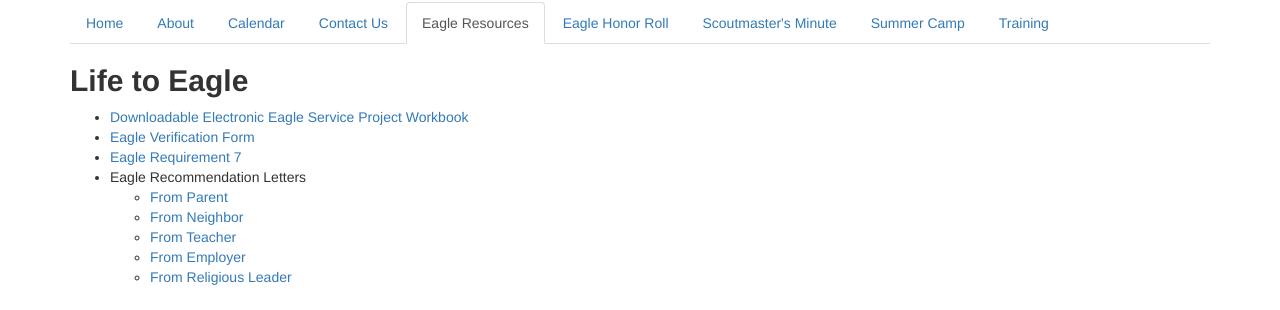
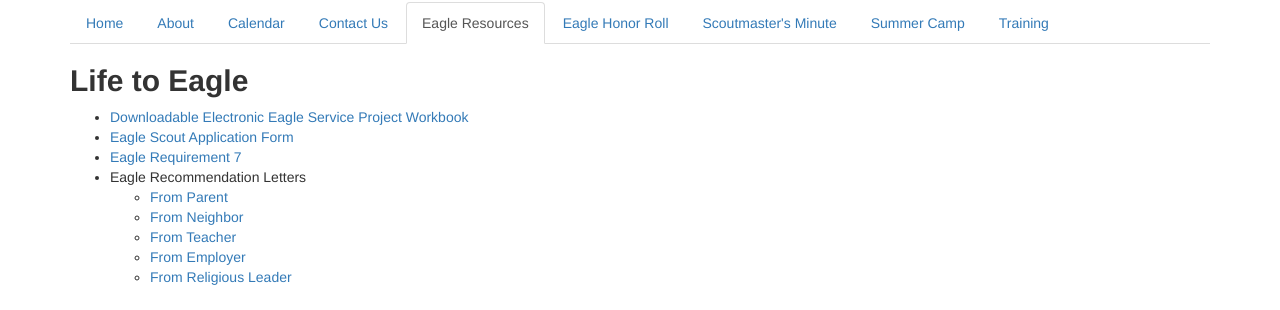
Before and after one commit to akparekh/bsatroop86.github.io, a Jekyll site: the page built from eagleResources.md, in a window 1280 px wide. Shown: the part 160-470 px from the top of the page. Built offline with Jekyll 4.4.1, drawn with Linux system fonts in a browser that asks for light colours; nearby versions of some CDN libraries; our own code applies the rules of GitHub Pages for plain Markdown files.

Commit message:
Eagle updates

```diff
--- a/eagleResources.md
+++ b/eagleResources.md
@@ -7,7 +7,7 @@ nav_groups:
 
 ## <b>Life to Eagle</b>
 - [Downloadable Electronic Eagle Service Project Workbook](http://www.scouting.org/scoutsource/BoyScouts/AdvancementandAwards/EagleWorkbookProcedures.aspx)
-- [Eagle Verification Form](./content/Eagle-Verification.docx)
+- [Eagle Scout Application Form](http://www.scouting.org/filestore/pdf/512-728_WB_fillable.pdf)
 - [Eagle Requirement 7](./content/Eagle-Req7.docx)
 - Eagle Recommendation Letters
   - [From Parent](http://monmouthbsa.org/wp-content/uploads/2014/07/recommendationparents.pdf)
```
Also changed, not shown: 1 other file.
